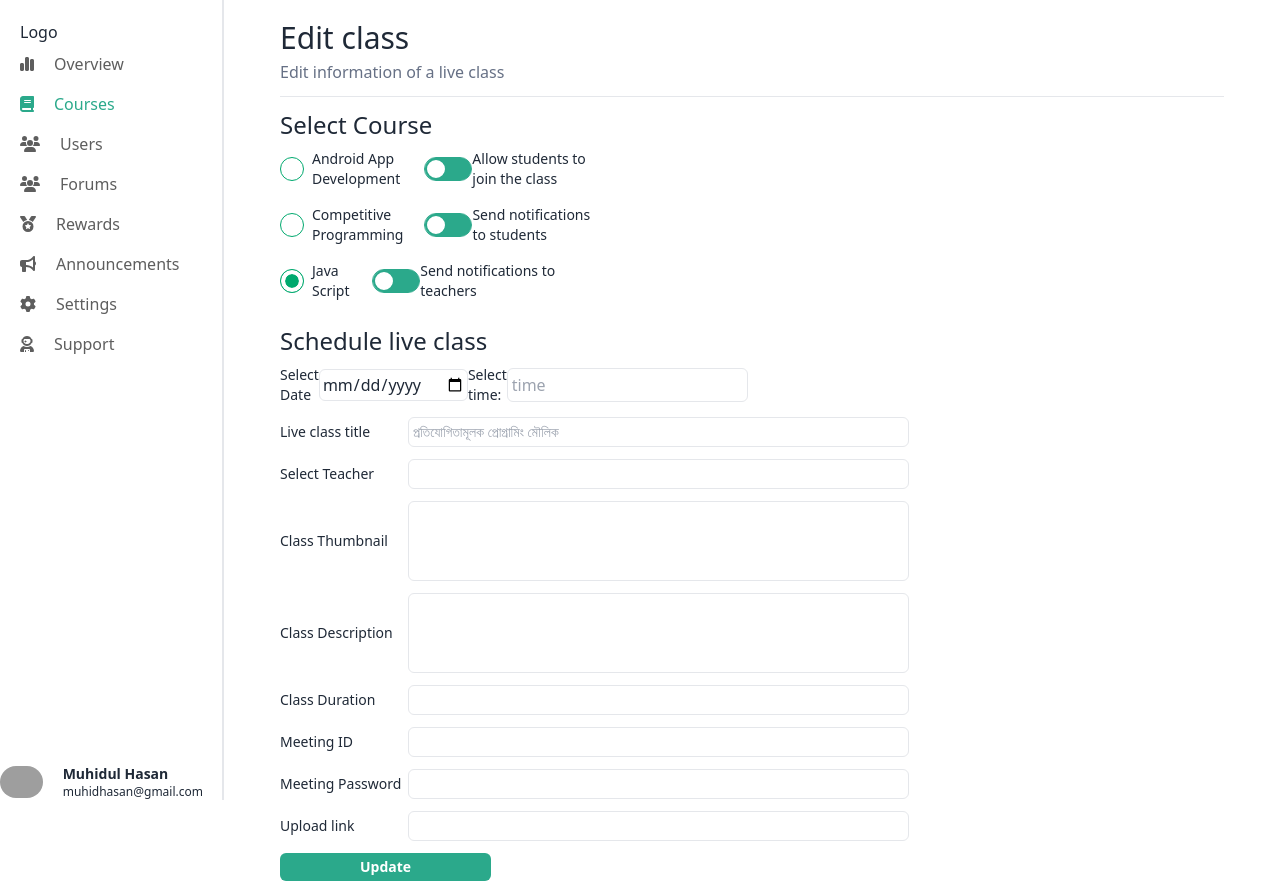
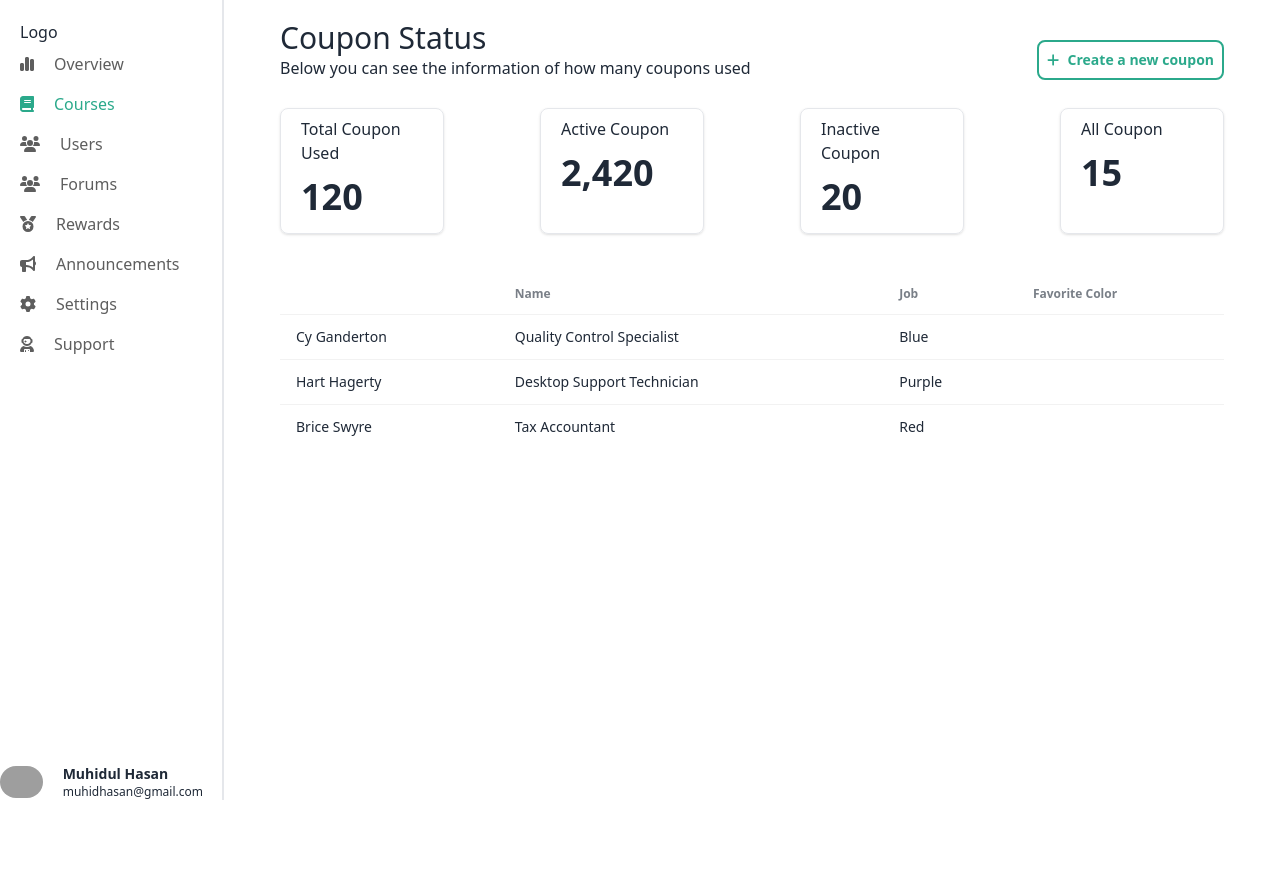
Before and after one commit to Sayan1952/pov-admin, a React (Vite) app: page /Courses in a window 1280 px wide. After the commit the page ends 800 px from the top, so only its background shows below. Built offline with nearby package versions, Linux system fonts and the light colour scheme; grey boxes are pictures that could not be loaded.

Commit message:
created-draft-course-control

```diff
--- a/src/App.jsx
+++ b/src/App.jsx
@@ -11,6 +11,7 @@ import Overview from './components/Overview/Overview';
 import Settings from './components/Settings/Settings';
 import Sidebar from './components/Sidebar/Sidebar';
 import ManageCourse from './components/ManageCourse/ManageCourse';
+import CourseControl from './components/CourseControl/CourseControl';
 
 
 function App() {
@@ -29,6 +30,7 @@ function App() {
     <Route path="/Settings" element={<Settings/>} />
     <Route path="/Support" element={<Support/>} />
     <Route path="/ManageCourse" element={<ManageCourse/>} />
+    <Route path="/CourseControl" element={<CourseControl/>} />
     </Routes>
     </div>
     </div>
--- /dev/null
+++ b/src/components/CourseControl/CourseControl.jsx
@@ -0,0 +1,75 @@
+import React from 'react';
+import { FontAwesomeIcon } from '@fortawesome/react-fontawesome'
+import { faEllipsisVertical, faFaceSmile, faPaperclip, faPlus } from '@fortawesome/free-solid-svg-icons'
+
+const CourseControl = () => {
+    return (
+        <div className='px-14 pt-5'>
+            <div className='flex items-end justify-between'>
+                <div>
+                    <p className='font-medium text-3xl'>Coupon Status</p>
+                    <p>Below you can see the information of how many coupons used</p>
+                </div>
+                <button className='text-[#2BA98B] p-2 border-2 rounded-lg flex items-center border-[#2BA98B] font-semibold text-sm hover:bg-[#2BA98B] hover:text-white'><FontAwesomeIcon icon={faPlus} className='mr-2' />Create a new coupon</button>
+            </div>
+            {/* coupon number cards are here */}
+            <div className='pt-7 grid md:grid-cols-4 md:gap-24'>
+                <div className='border shadow rounded-lg py-2 px-5'>
+                    <p className='font-medium pb-3'>Total Coupon Used</p>
+                    <p className='font-semibold text-4xl pb-2'>120</p>
+                </div>
+                <div className='border shadow rounded-lg py-2 px-5'>
+                    <p className='font-medium pb-3'>Active Coupon</p>
+                    <p className='font-semibold text-4xl pb-2'>2,420</p>
+                </div>
+                <div className='border shadow rounded-lg py-2 px-5'>
+                    <p className='font-medium pb-3'>Inactive Coupon</p>
+                    <p className='font-semibold text-4xl pb-2'>20</p>
+                </div>
+                <div className='border shadow rounded-lg py-2 px-5'>
+                    <p className='font-medium pb-3'>All Coupon</p>
+                    <p className='font-semibold text-4xl pb-2'>15</p>
+                </div>
+            </div>
+            {/* table starts from here */}
+            <div className="overflow-x-auto pt-10">
+                <table className="table">
+                    {/* head */}
+                    <thead>
+                        <tr>
+                            <th></th>
+                            <th>Name</th>
+                            <th>Job</th>
+                            <th>Favorite Color</th>
+                        </tr>
+                    </thead>
+                    <tbody>
+                        {/* row 1 */}
+                        <tr>
+
+                            <td>Cy Ganderton</td>
+                            <td>Quality Control Specialist</td>
+                            <td>Blue</td>
+                        </tr>
+                        {/* row 2 */}
+                        <tr>
+
+                            <td>Hart Hagerty</td>
+                            <td>Desktop Support Technician</td>
+                            <td>Purple</td>
+                        </tr>
+                        {/* row 3 */}
+                        <tr>
+
+                            <td>Brice Swyre</td>
+                            <td>Tax Accountant</td>
+                            <td>Red</td>
+                        </tr>
+                    </tbody>
+                </table>
+            </div>
+        </div>
+    );
+};
+
+export default CourseControl;
--- a/src/components/Courses/Courses.jsx
+++ b/src/components/Courses/Courses.jsx
@@ -1,10 +1,11 @@
 import React from 'react';
 import ManageCourse from '../ManageCourse/ManageCourse';
+import CourseControl from '../CourseControl/CourseControl';
 
 const Courses = () => {
   return (
     <div className="">
-      <ManageCourse/>
+      <CourseControl/>
     </div>
   );
 };
```
